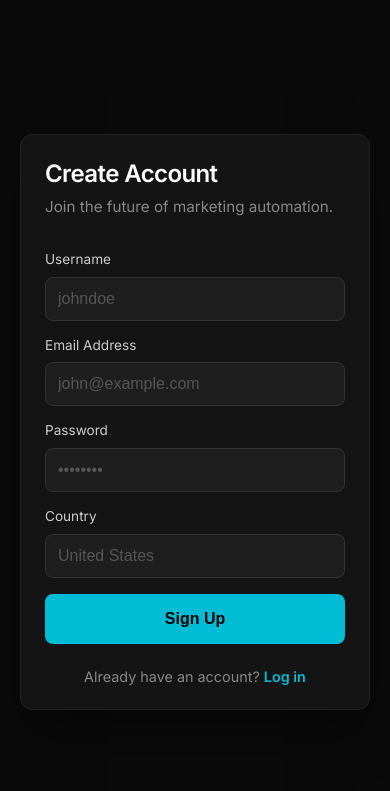
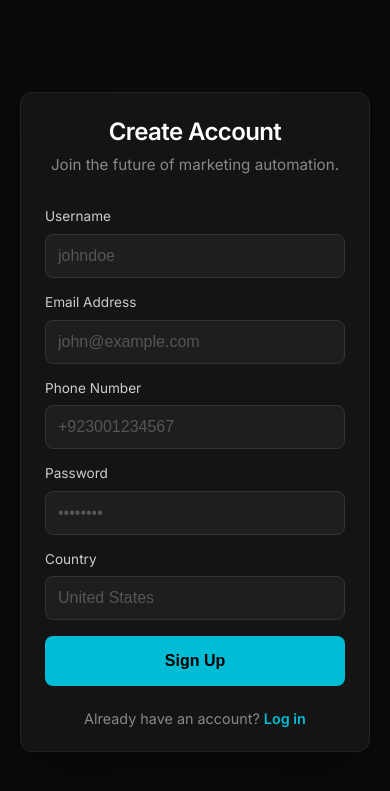
Before and after one commit to abdulwaarisinfo-dot/StrategistAI-Platform, a FastAPI app: page /signup-page in a window 390 px wide. Shown: the top 791 px of the page. Run offline with FastAPI, Linux system fonts and the light colour scheme.

Commit message:
Update signup.html

```diff
--- a/templates/signup.html
+++ b/templates/signup.html
@@ -30,7 +30,7 @@
             align-items: center;
             justify-content: center;
             min-height: 100vh;
-            padding: 20px; /* Prevents card from touching screen edges on mobile */
+            padding: 20px;
         }
 
         .card {
@@ -48,6 +48,7 @@
             margin-bottom: 0.5rem;
             font-size: 1.75rem;
             letter-spacing: -0.025em;
+            text-align: center;
         }
 
         p.subtitle {
@@ -55,6 +56,7 @@
             margin-bottom: 2rem;
             font-size: 0.95rem;
             line-height: 1.5;
+            text-align: center;
         }
 
         .form-group {
@@ -79,7 +81,7 @@
             font-size: 1rem;
             outline: none;
             transition: all 0.2s ease;
-            -webkit-appearance: none; /* Removes iOS default styling */
+            -webkit-appearance: none;
         }
 
         input:focus {
@@ -150,7 +152,6 @@
             border: 1px solid transparent;
         }
 
-        /* Responsive Breakpoints */
         @media (max-width: 480px) {
             .card {
                 padding: 1.5rem;
@@ -166,14 +167,7 @@
             }
 
             input {
-                padding: 0.75rem; /* Slightly smaller padding for smaller screens */
-            }
-        }
-
-        /* Support for high-res displays */
-        @media (-webkit-min-device-pixel-ratio: 2), (min-resolution: 192dpi) {
-            .card {
-                border-width: 0.5px;
+                padding: 0.75rem;
             }
         }
     </style>
@@ -193,6 +187,10 @@
             <div class="form-group">
                 <label for="email">Email Address</label>
                 <input type="email" id="email" name="email" required placeholder="john@example.com" autocomplete="email">
+            </div>
+            <div class="form-group">
+                <label for="phone">Phone Number</label>
+                <input type="tel" id="phone" name="phone" required placeholder="+923001234567" pattern="^\+?[1-9]\d{1,14}$" title="Please enter a valid phone number (e.g. +923001234567)">
             </div>
             <div class="form-group">
                 <label for="password">Password</label>
@@ -220,13 +218,13 @@
 
             // UI Feedback
             btn.disabled = true;
-            btn.innerText = "Processing...";
+            btn.innerText = "Creating Account...";
             msgBox.style.display = 'none';
 
             const formData = new FormData(form);
 
             try {
-                // Using a relative path as per your original logic
+                // Fetch call to the backend signup endpoint defined in main.py
                 const response = await fetch('/signup', {
                     method: 'POST',
                     body: formData
@@ -239,10 +237,16 @@
                     msgBox.style.background = 'rgba(0, 188, 212, 0.1)';
                     msgBox.style.borderColor = 'rgba(0, 188, 212, 0.2)';
                     msgBox.style.color = 'var(--accent)';
-                    msgBox.innerText = "Success! Your account has been created. Redirecting...";
+                    msgBox.innerText = "Success! Account created. Granting access...";
 
-                    // Smooth transition
-                    setTimeout(() => window.location.href = '/login-page', 2000);
+                    // Save token if returned (backend returns access_token)
+                    if (data.access_token) {
+                        localStorage.setItem('access_token', data.access_token);
+                    }
+
+                    setTimeout(() => {
+                        window.location.href = '/page';
+                    }, 1500);
                 } else {
                     throw new Error(data.detail || "Signup failed. Please check your details.");
                 }
@@ -253,7 +257,7 @@
                 msgBox.style.color = 'var(--error)';
                 msgBox.innerText = err.message;
 
-                // Reset button
+                // Reset button for retry
                 btn.disabled = false;
                 btn.innerText = "Sign Up";
             }
```
